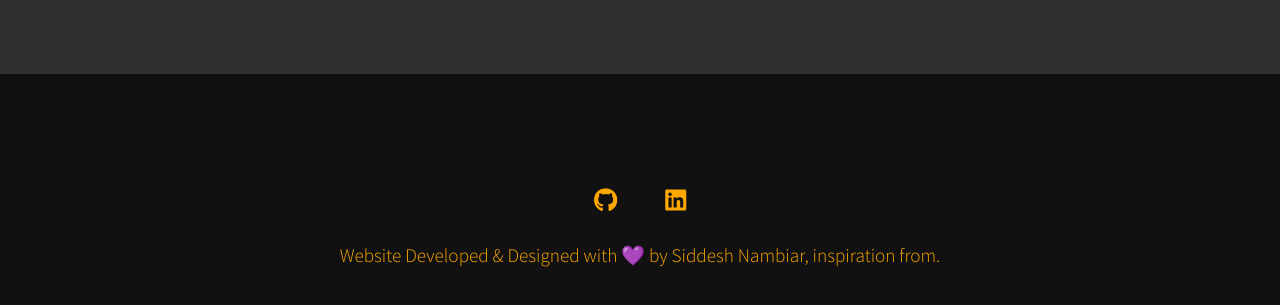
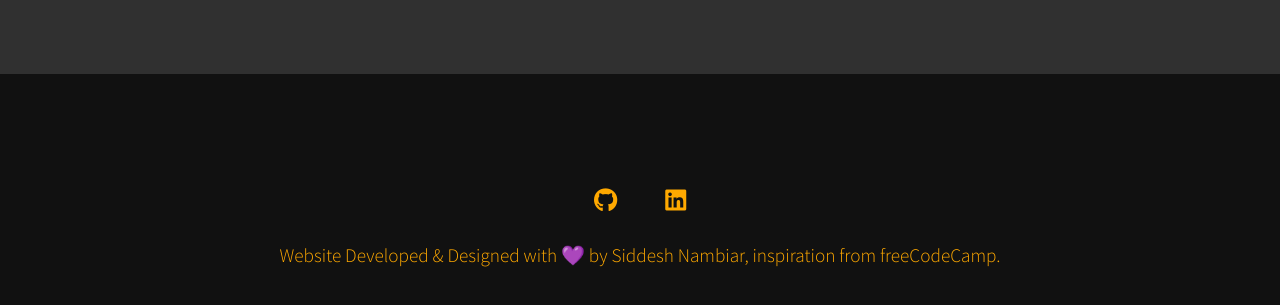
Before and after one commit to sidnam/Portfolio-Sid, a plain HTML site: page index.html in a window 1280 px wide. Shown: the part 2504-2809 px from the top of the page. Drawn offline with Linux system fonts and the light colour scheme.

Commit message:
reverse Test Commit.

```diff
--- a/index.html
+++ b/index.html
@@ -105,7 +105,7 @@
           </a>
         </li>
       </ul>
-      <p class="footer_text">Website Developed & Designed with 💜 by Siddesh Nambiar, inspiration from.</p>
+      <p class="footer_text">Website Developed & Designed with 💜 by Siddesh Nambiar, inspiration from freeCodeCamp.</p>
     </footer>
 
     <script src="js/index.js"></script>
```
